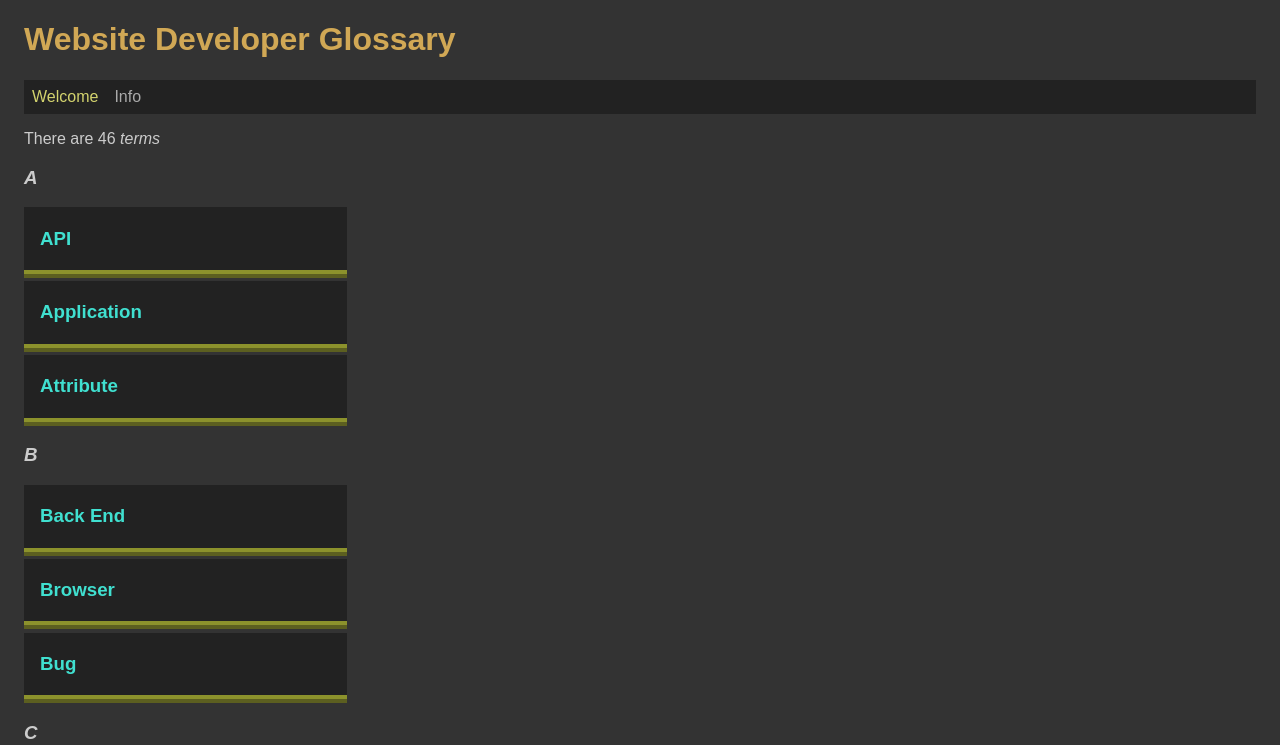
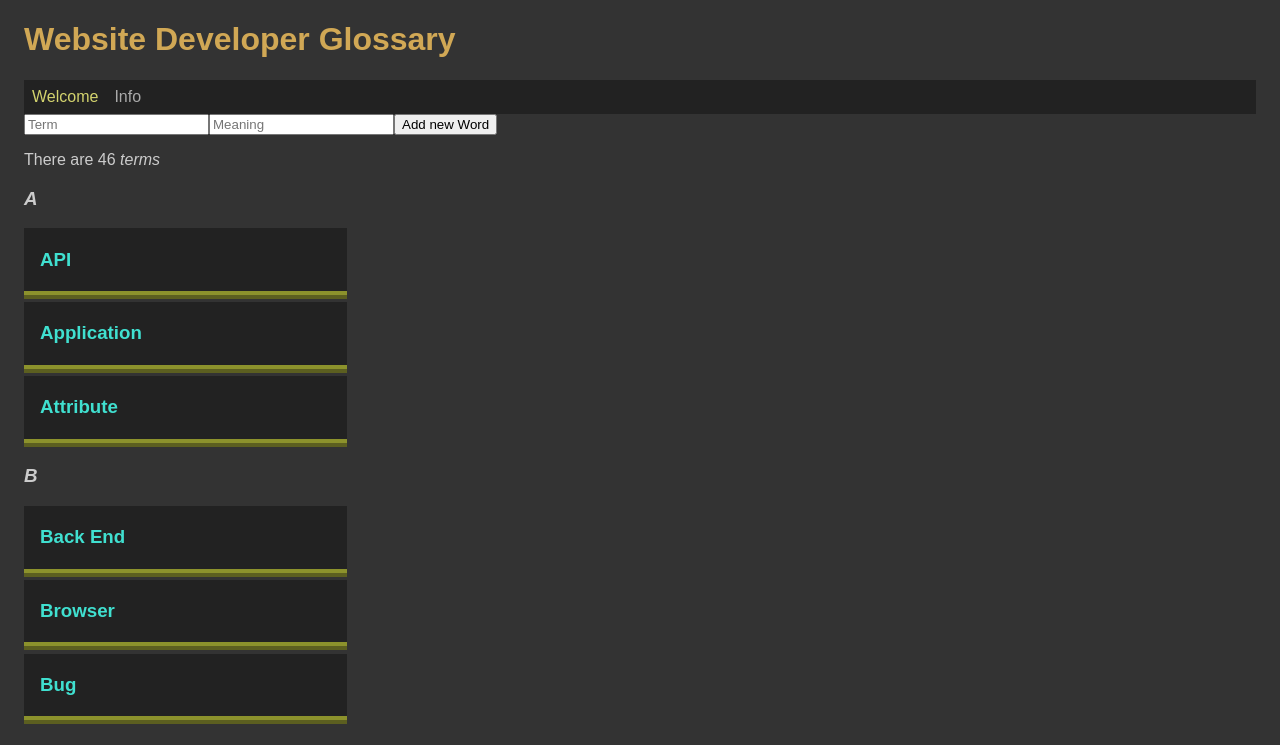
Before and after one commit to marceljaworski/glossary, a React (Vite) app: page /welcome in a window 1280 px wide. Shown: the top 745 px of the page. Built offline with nearby package versions, Linux system fonts and the light colour scheme.

Commit message:
add newWord input

```diff
--- a/src/pages/PageWelcome.tsx
+++ b/src/pages/PageWelcome.tsx
@@ -30,36 +30,50 @@ export const PageWelcome = () => {
 		el.isOpen = !el.isOpen;
 		setTerms([...terms]);
 	}
-	const aList = (letter: any ) => terms.filter(el => el.term.charAt(0) == letter.toUpperCase())
+	const letterList = (letter: any ) => terms.filter(el => el.term.charAt(0) == letter.toUpperCase())
 	const abc= ["A", "B", "C","D","E","F","G","H","I","J","K","L","M","N","O","P","Q","R","S","T","U","V", "W", "X", "Y", "Z"]
+	const [newTerm, setnewTerm] = useState<ITerm>({
+		id: terms.length,
+		term:"",
+		meaning: "",
+		isOpen: false,
 
-	// console.log()
-	// const handleSubmit = (event: any ) => {
-	// 	const name= target.name
-	// 	const _term: ITerm = {
-	// 		id: terms.length,
+	})
+	const handleInput = (event: any) => {
+		setnewTerm({
+			...newTerm,
+			[event.target.name]: event.target.value,
+		});
 
-	// 		isOpen: false,
-	// 	};
-	// }
+	};
+	const clickHandler = () => {
+		const termsCopy = [...terms];
+		termsCopy.push(newTerm)
+		setTerms(termsCopy)
+		setnewTerm({
+			id: terms.length,
+			term:"",
+			meaning: "",
+			isOpen: false,
+
+		})
+	}
 
 	return (
 		<>
-			{/* <div className="addWord">
-				<form onSubmit={handleSubmit}>
-					<label>
-						Term:
-						<input type="text" name= "term" value={target} />
-					</label>
-					<input type="submit" value="Submit" />
-				</form>
-			</div> */}
+			<div className="addWord">
+				<input type="text" placeholder='Term' onChange={handleInput} value={newTerm.term} name="term"></input>
+				<input type="text" placeholder='Meaning' onChange={handleInput} value={newTerm.meaning} name="meaning"></input>
+				<button onClick={clickHandler}>Add new Word</button>
+
+
+			</div>
 			<p>There are {terms.length} <i>terms</i></p>
 			<div className= "glossaryContainer">
-				{abc.map( (letter: string) =>
-					<div className='letterContainer'>
+				{abc.map( (letter: string, index: number) =>
+					<div className='letterContainer' key={index}>
 						<h3><i>{letter}</i></h3>
-						{aList(letter).map( (el: ITerm) =>
+						{letterList(letter).map( (el: ITerm,) =>
 							<div className= "card" key={el.id}>
 							<h3 onClick={() => handleFlashcard(el)}>{el.term}</h3>
 								{el.isOpen && (
```
